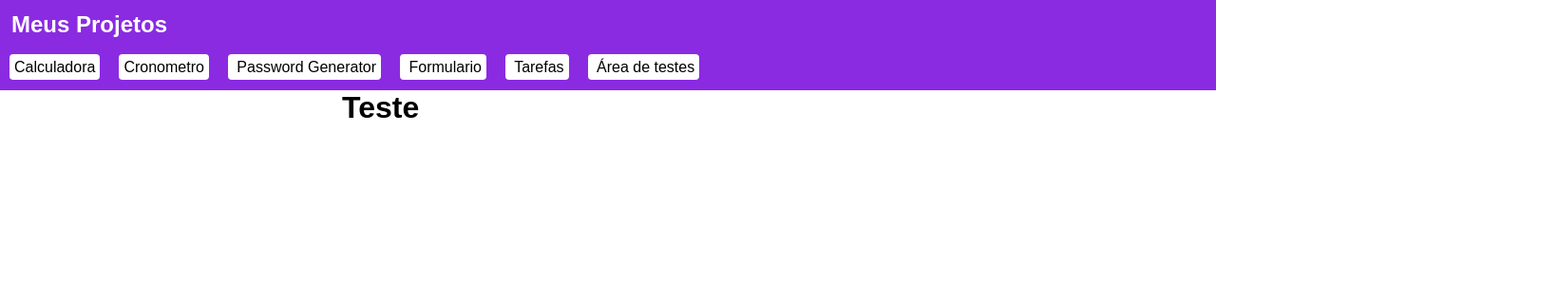
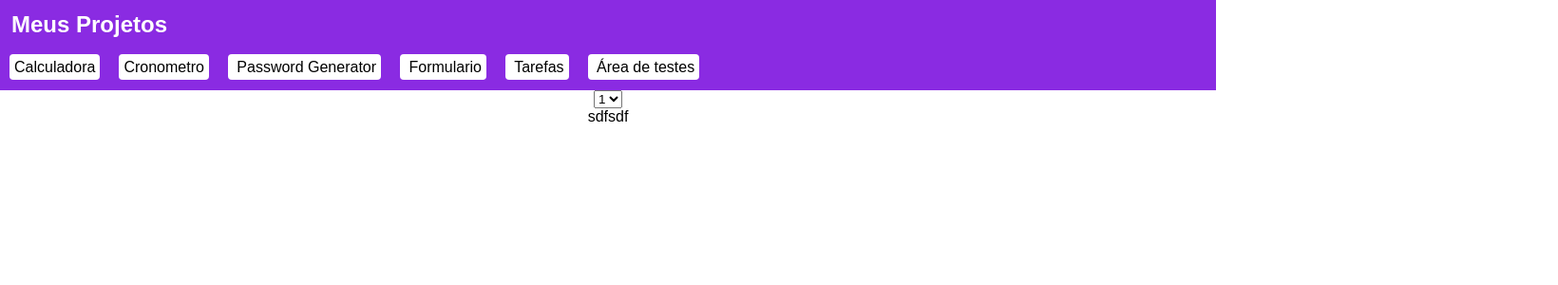
Before and after one commit to pauloszuparits/React-Portifolio, a React (Create React App) app in the folder my-app/: page /testes in a window 1280 px wide. Shown: the top 300 px of the page at 95% size, 1640 px wide, since content can reach past the window. Built offline with nearby package versions, Linux system fonts and the light colour scheme.

Commit message:
was added some styles and color choice feature

```diff
--- a/my-app/src/pages/Tarefas/index.js
+++ b/my-app/src/pages/Tarefas/index.js
@@ -8,15 +8,17 @@ export default function Tarefas(){
     const[tarefas, setTarefas] = useState([]);
     const[contador, setContador] = useState(0);
 
+    const posicao = {x: -3, y: 10}
 
+    const[cor, setCor] = useState("amarelo");
 
     function handleAdd(){
 
         let objTarefa = {id: contador,
                         tarefa: tarefa,
                         descricao: descricao.length === 0 ? 'Tarefa sem descrição' : descricao,
-                        //nessa aqui eu mandei bem
-                        posicao: {x: -3, y: 10}}
+                        cor: cor
+                        }
         setTarefas([...tarefas, objTarefa]);
         setTarefa('');
         setDescricao('');
@@ -39,6 +41,14 @@ export default function Tarefas(){
                     <input className="item-titulo-tarefa" id="titulo-tarefa" type="text" value = {tarefa} onChange={(e)=>{setTarefa(e.target.value)}}/>
                     <p className="item-titulo-tarefa">Descrição da Tarefa</p>
                     <textarea className="item-titulo-tarefa" value={descricao} onChange={(e)=>{setDescricao(e.target.value)}} id="descricao-tarefa"></textarea>
+                    <p>Selecione a cor que você deseja</p>
+                    <select onChange={(e)=>{setCor(e.target.value)}}>
+                        <option value="amarelo" selected>amarelo</option>
+                        <option value="laranja">laranja</option>
+                        <option value="vermelho">vermelho</option>
+                        <option value="verde">verde</option>
+                        <option value="azul">azul</option>
+                    </select>
                 </div>
                 <button className="item-titulo-tarefa" onClick={handleAdd}>Adicionar</button>
             </div>
@@ -48,8 +58,8 @@ export default function Tarefas(){
                     <h2>Planejado</h2>
 
                         {tarefas.map(tarefa => (
-                            <Draggable defaultPosition={tarefa.posicao} key={tarefa.id}>
-                                <div className="tarefa">
+                            <Draggable defaultPosition={posicao} key={tarefa.id}>
+                                <div className="tarefa" id={tarefa.cor}>
                                     <p>{tarefa.tarefa}</p>
                                     <div>
                                         <abbr title={tarefa.descricao} id="descricao-abbr">?</abbr>
--- a/my-app/src/pages/Tarefas/tarefas.css
+++ b/my-app/src/pages/Tarefas/tarefas.css
@@ -76,5 +76,31 @@
 }
 
 #botao-delete{
+    background-color: blueviolet;
+    border: none;
+    color: white;
+    font-size: 1.2em;
+    cursor: pointer;
+    border-radius: 10px;
+}
 
+#botao-delete:hover{
+    background-color: rgb(82, 24, 136);
 }
+#amarelo{
+    background-color: rgb(214, 214, 10);
+    color: black;
+}
+#laranja{
+    background-color: orange;
+    color: black;
+}
+#vermelho{
+    background-color: red;
+}
+#verde{
+    background-color: green;
+}
+#azul{
+    background-color: blue;
+}
--- a/my-app/src/pages/Testes/index.js
+++ b/my-app/src/pages/Testes/index.js
@@ -1,20 +1,20 @@
 import { useState } from "react/cjs/react.development";
 import Draggable from "react-draggable";
 export default function Testes(){
-    // const teste = [1, 2, 3, 4, 5, 6];
 
-    // function filtrar(){
-    //     let filtro = teste.filter((item)=>{
-    //         return(item !== 4);
-    //     })
-    //     console.log(filtro);
-    // }
-    const [position, setPosition] = useState({x: 360, y: 0})
+    const [valor, setValor] = useState('');
     return(
-        <div>
-           <Draggable position={position}>
-               <h1>Teste</h1>
-           </Draggable>
+        <div className="conteiner">
+            <select onChange={(e)=>{setValor(e.target.value)}}>
+                <option value="1">1</option>
+                <option value="2">2</option>
+                <option value="3">3</option>
+                <option value="4">4</option>
+                <option value="5">5</option>
+            </select>
+            <div>
+                <p>{valor} sdfsdf</p>
+            </div>
         </div>
     );
 }
```
Also changed, not shown: 1 other file (tests, documents, lock files or other folders).
